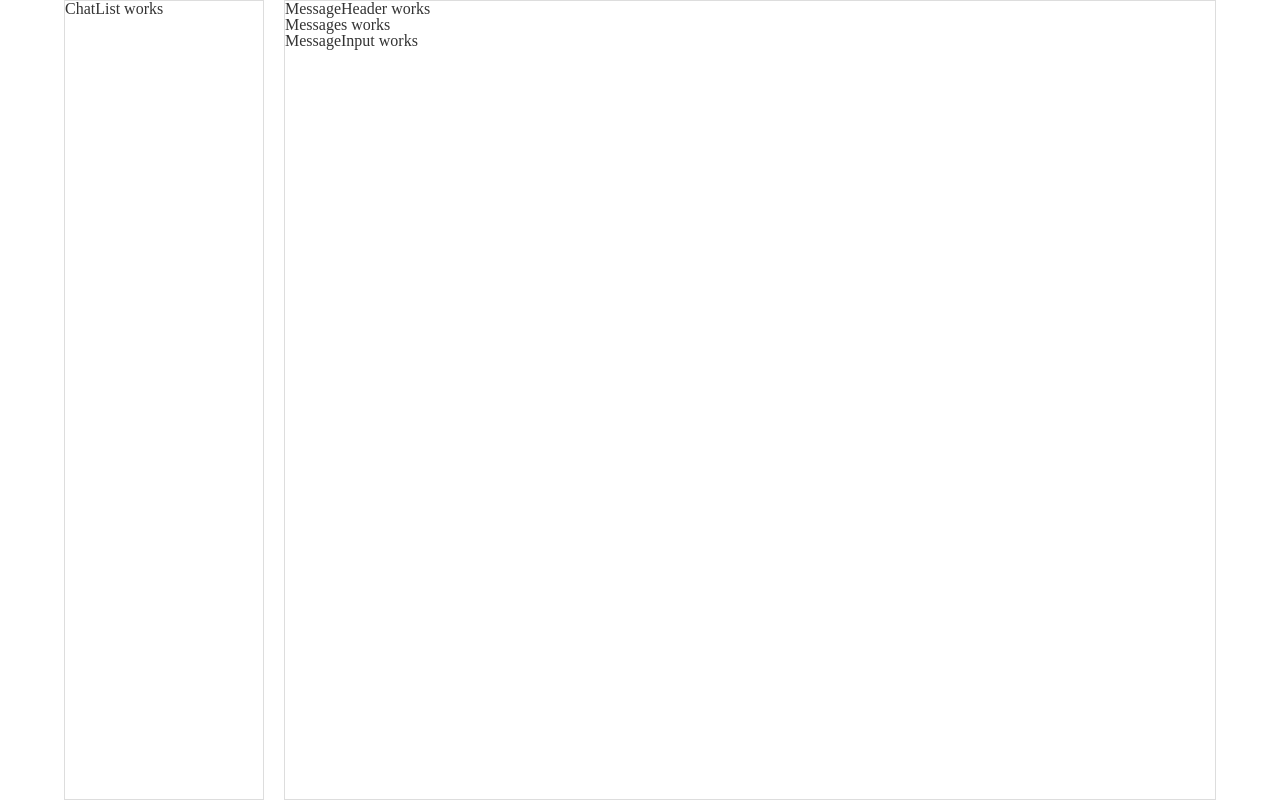
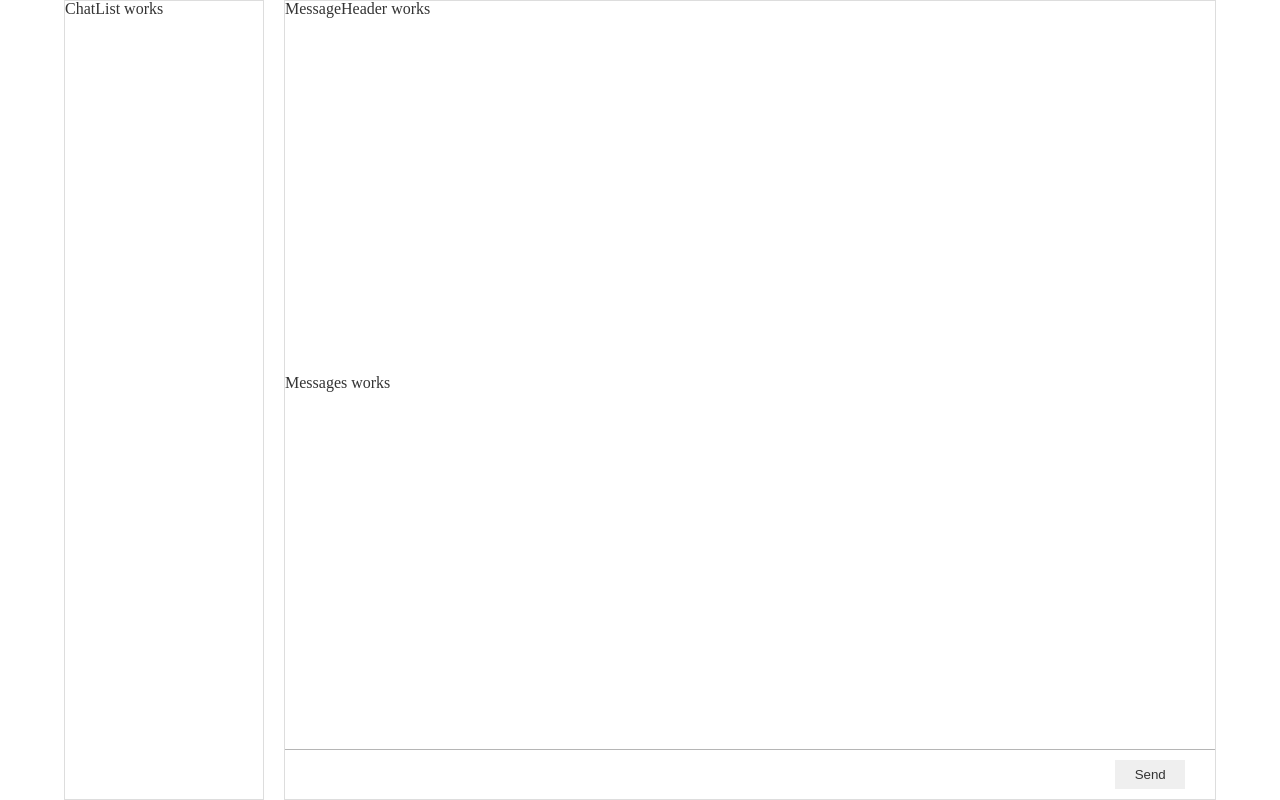
Before and after one commit to Anthony-Hoopkins/chat, a React (Create React App) app: page / in a window 1280 px wide. Built offline with nearby package versions, Linux system fonts and the light colour scheme; no server answers.

Commit message:
feat: input message logic (without service implementation)

```diff
--- a/src/App.jsx
+++ b/src/App.jsx
@@ -3,9 +3,11 @@ import './App.scss';
 import ChatList from './components/ChatLIst/ChatList';
 import Chat from './components/Chat/Chat';
 import AuthService from './services/auth.service';
+import MessageService from './services/message.service';
 
 const App = () => {
   const auth = new AuthService();
+  const message = new MessageService();
 
   return (<div className="App">
       <div className="App-container">
--- a/src/components/Chat/Chat.jsx
+++ b/src/components/Chat/Chat.jsx
@@ -4,13 +4,17 @@ import MessageHeader from './MessageHeader/MessageHeader';
 import Messages from './Messages/Messages';
 import MessageInput from './MessageInput/MessageInput';
 
-const Chat = () => {
-  return (
-    <div className="Chat">
-      <MessageHeader/>
-      <Messages/>
-      <MessageInput/>
+const Chat = () => (
+  <div className="Chat">
+    <div className="Chat-header">
+      <MessageHeader />
     </div>
-  );
-};
+    <div className="Chat-messages">
+      <Messages />
+    </div>
+    <div className="Chat-input">
+      <MessageInput />
+    </div>
+  </div>
+);
 export default Chat;
--- a/src/components/Chat/Chat.scss
+++ b/src/components/Chat/Chat.scss
@@ -1,3 +1,6 @@
 .Chat {
-
+  height: 100%;
+  display: flex;
+  flex-flow: column wrap;
+  justify-content: space-between;
 }
--- a/src/components/Chat/MessageInput/MessageInput.jsx
+++ b/src/components/Chat/MessageInput/MessageInput.jsx
@@ -1,10 +1,35 @@
 import React from 'react';
 import './MessageInput.scss';
 
+
 const MessageInput = () => {
+  const [message, setMessage] = React.useState('');
+
+  const sendMessage = () => {
+    // TODO implement message service
+    console.log(message);
+
+    // TODO on success;
+    if (message) {
+      setMessage('');
+    }
+  };
+
   return (
     <div className="MessageInput">
-      MessageInput works
+      <input
+        className="MessageInput-input"
+        type="text"
+        value={message}
+        onChange={(event) => setMessage(event.target.value)}
+      />
+      <button
+        className="MessageInput-submit"
+        type="submit"
+        onClick={sendMessage}
+      >
+        Send
+      </button>
     </div>
   );
 };
--- a/src/components/Chat/MessageInput/MessageInput.scss
+++ b/src/components/Chat/MessageInput/MessageInput.scss
@@ -1,3 +1,19 @@
 .MessageInput {
+  min-height: 50px;
+  padding: 10px 30px;
+  display: flex;
+  flex-flow: row wrap;
+  justify-content: space-between;
+  border-top: .3px solid #b5b5b5;
 
+  &-input {
+    width: 90%;
+    padding: 5px 10px;
+    border: none;
+  }
+
+  &-submit {
+    width: 8%;
+    border: none;
+  }
 }
--- a/src/constants.js
+++ b/src/constants.js
@@ -1,3 +1,4 @@
 export const API = {
+  BASE_ENDPOINT: 'https://social-network.samuraijs.com/api/1.0/',
   GET_AUTH_TOKEN: 'auth/get-token',
 };
--- a/src/services/auth.service.js
+++ b/src/services/auth.service.js
@@ -3,14 +3,12 @@ import { API } from '../constants';
 
 
 export default class AuthService {
-
   static requestAccessToken() {
     return instance.post(API.GET_AUTH_TOKEN);
   }
 
-  token;
-
   constructor() {
+    this.token = '';
     this.setAuthToken();
   }
 
@@ -22,7 +20,7 @@ export default class AuthService {
     AuthService.requestAccessToken()
       .then(({ data: token }) => {
         this.token = token;
-        console.log('Token has received: ' + token);
+        console.log(`Token has received: ${token}`);
       });
   }
 
--- a/src/services/instance.js
+++ b/src/services/instance.js
@@ -1,13 +1,11 @@
 import axios from 'axios/index';
+import { API } from '../constants';
 
 
 const instance = axios.create({
   withCredentials: true,
-  baseURL: 'https://social-network.samuraijs.com/api/1.0/',
-  headers: {
-    // 'API-KEY': '8cb29b96-1ff9-457a-9229-34cee0202934',
-    // "API-KEY": "4c2a720a-b6c7-4460-83f3-bfe52edab881"
-  },
+  baseURL: API.BASE_ENDPOINT,
+  headers: {},
 });
 
 export default instance;
--- a/src/styles/reset.scss
+++ b/src/styles/reset.scss
@@ -49,4 +49,7 @@ table {
 * {
   box-sizing: border-box;
   color: var(--color-text);
+  &:focus {
+    outline: none;
+  }
 }
```
